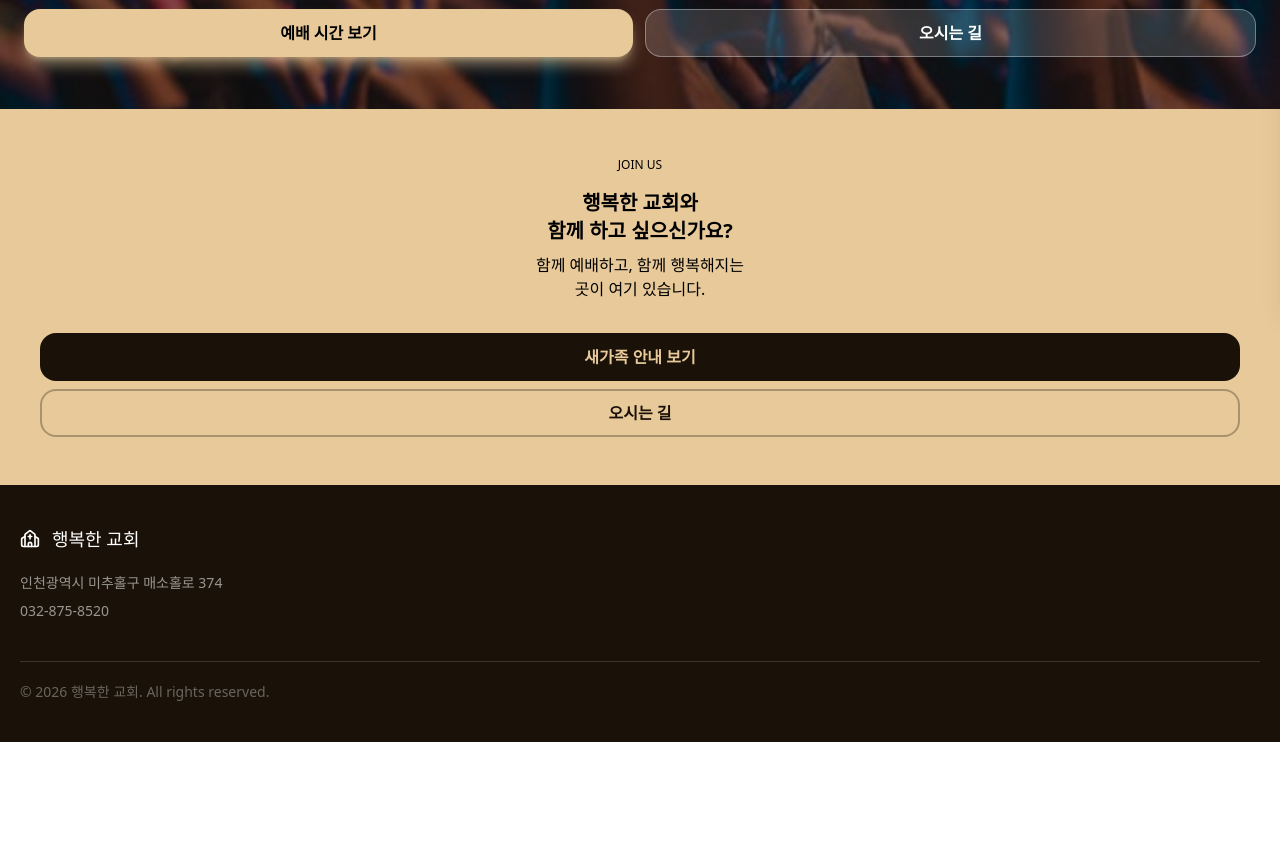
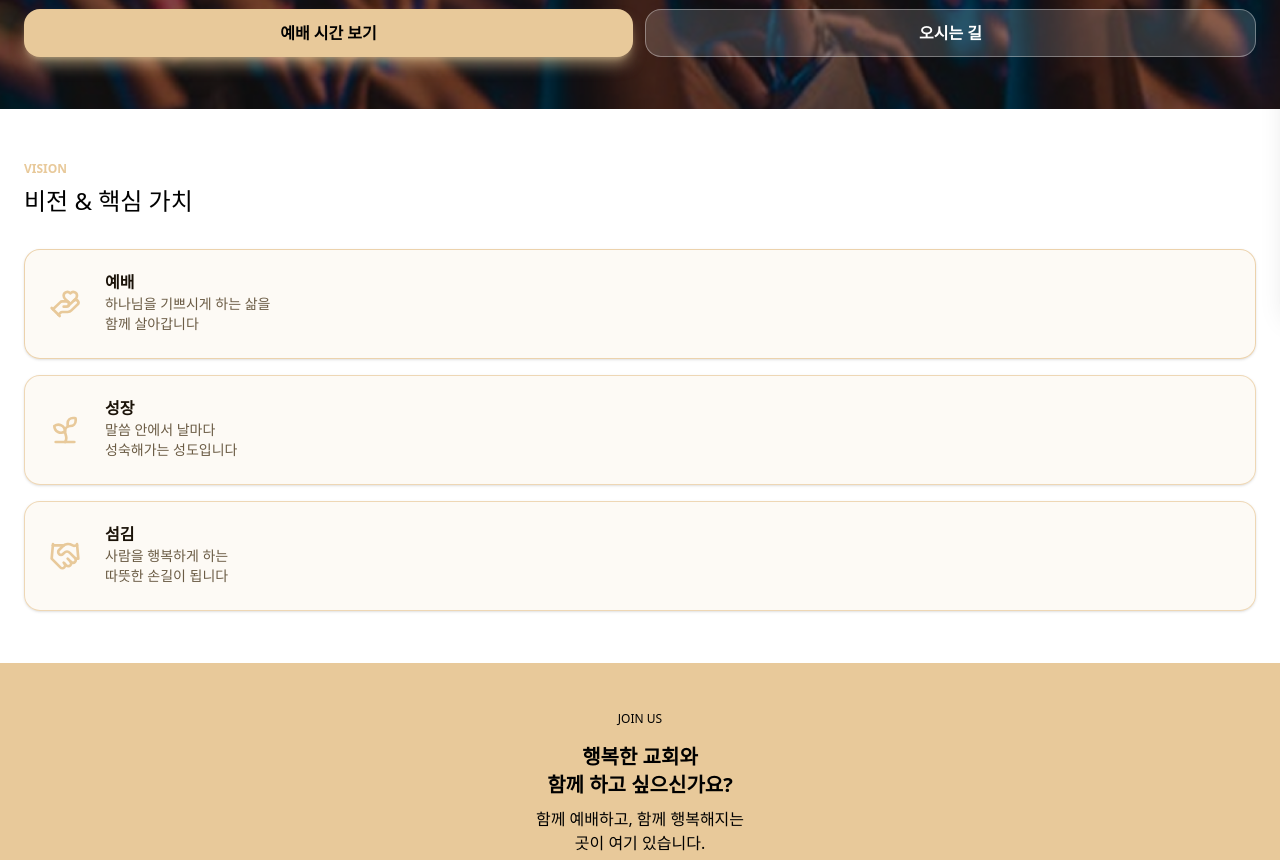
Before and after one commit to strawberryroll/haengbok-site, a Next.js app: page / in a window 1280 px wide. Shown: the part 495-1355 px from the top of the page. Before the commit the page ends 1237 px from the top, so only its background shows below. Built offline with nearby package versions, Linux system fonts and the light colour scheme.

Commit message:
feat: 메인 페이지 Values 섹션 구현

```diff
--- a/src/app/page.tsx
+++ b/src/app/page.tsx
@@ -1,5 +1,11 @@
 import Hero from '@/components/home/Hero';
+import Values from '@/components/home/Values';
 
 export default function Home() {
-  return <Hero />;
+  return (
+    <>
+      <Hero />
+      <Values />
+    </>
+  );
 }
--- /dev/null
+++ b/src/components/home/Values.tsx
@@ -0,0 +1,46 @@
+import { HandHeart, Handshake, Sprout } from 'lucide-react';
+import { Card, CardDescription, CardTitle } from '../ui/Card';
+
+export default function Values() {
+  return (
+    <section className="px-6 py-13">
+      <p className="mb-2 text-xs font-semibold text-cream">VISION</p>
+      <h2 className="mb-8 text-2xl">비전 & 핵심 가치</h2>
+      <div className="flex flex-col gap-4">
+        <Card className="flex-row items-center gap-6 border-cream/80 bg-cream/10 p-6">
+          <div className="shrink-0">
+            <HandHeart size={32} className="text-cream" />
+          </div>
+          <div className="flex flex-col gap-1">
+            <CardTitle className="text-charcoal">예배</CardTitle>
+            <CardDescription className="text-description">
+              하나님을 기쁘시게 하는 삶을 <br /> 함께 살아갑니다
+            </CardDescription>
+          </div>
+        </Card>
+        <Card className="flex-row items-center gap-6 border-cream/70 bg-cream/10 p-6">
+          <div className="shrink-0">
+            <Sprout size={32} className="text-cream" />
+          </div>
+          <div className="flex flex-col gap-1">
+            <CardTitle className="text-charcoal">성장</CardTitle>
+            <CardDescription className="text-description">
+              말씀 안에서 날마다 <br /> 성숙해가는 성도입니다
+            </CardDescription>
+          </div>
+        </Card>
+        <Card className="flex-row items-center gap-6 border-cream/70 bg-cream/10 p-6">
+          <div className="shrink-0">
+            <Handshake size={32} className="text-cream" />
+          </div>
+          <div className="flex flex-col gap-1">
+            <CardTitle className="text-charcoal">섬김</CardTitle>
+            <CardDescription className="text-description">
+              사람을 행복하게 하는 <br /> 따뜻한 손길이 됩니다
+            </CardDescription>
+          </div>
+        </Card>
+      </div>
+    </section>
+  );
+}
```
